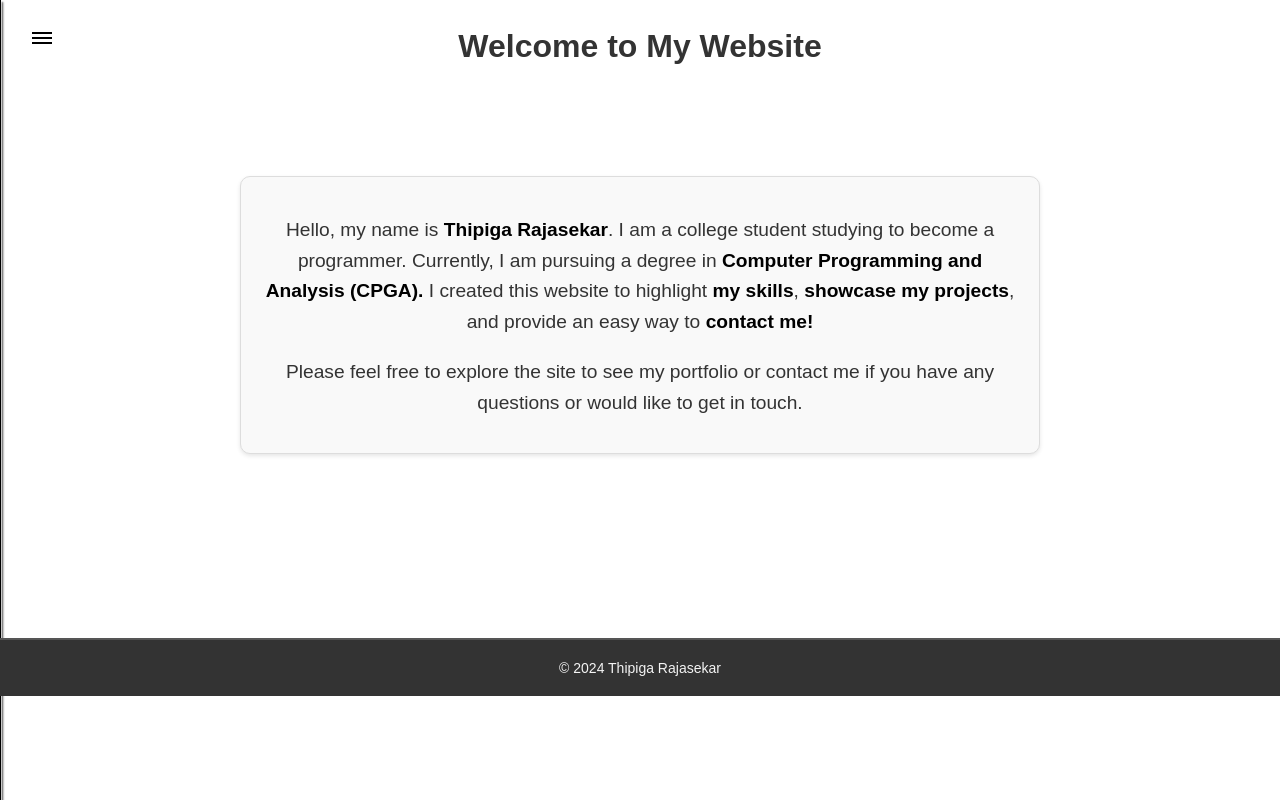
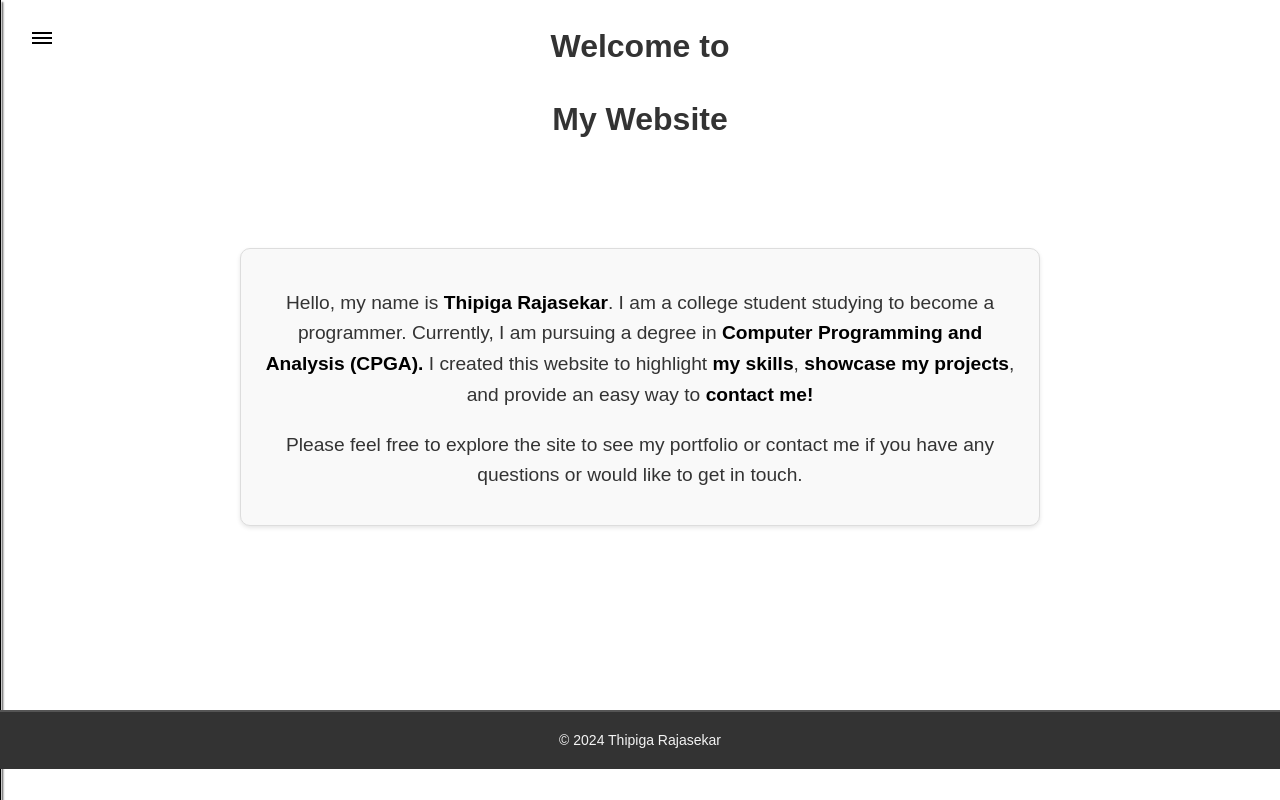
Before and after one commit to thipiga58/my-portfolio, a plain HTML site: page index.html in a window 1280 px wide. Drawn offline with Linux system fonts and the light colour scheme.

Commit message:
Index update commit

```diff
--- a/index.html
+++ b/index.html
@@ -9,7 +9,8 @@
 </head>
 <body>
     <div id="header-placeholder"></div>
-    <h1>Welcome to My Website</h1>
+    <h1>Welcome to</h1>
+    <h1>My Website</h1>
     <br><br><br>
 
     <main>
```
